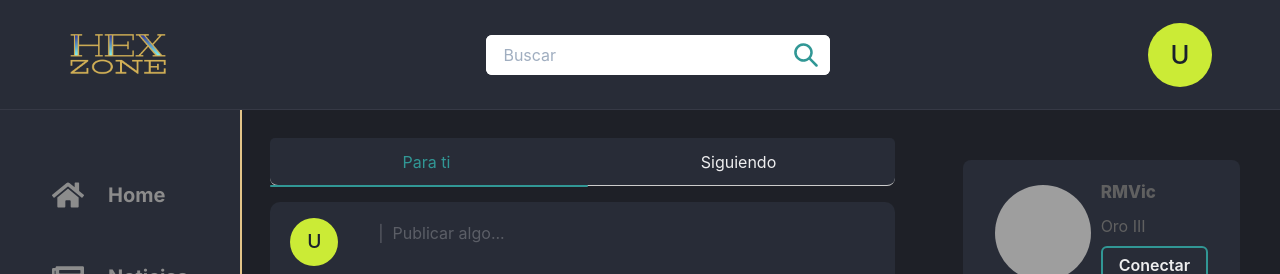
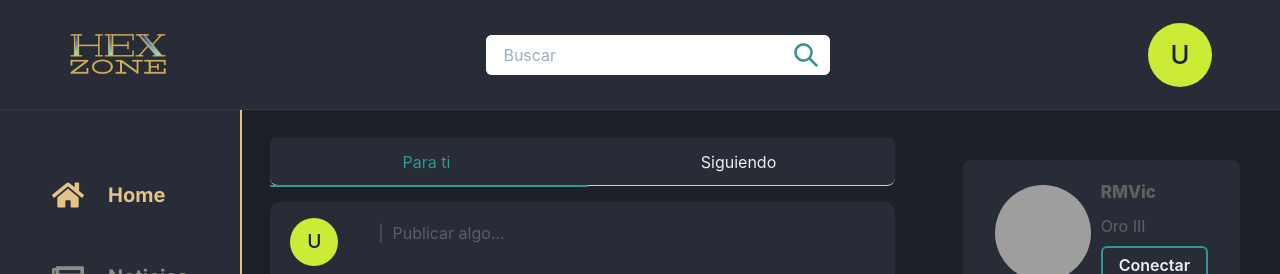
Before and after one commit to No-Country/c13-25-m-node-react, a React (Vite) app in the folder client/: page /dashboard in a window 1280 px wide. Shown: the top 274 px of the page. Built offline with nearby package versions, Linux system fonts and the light colour scheme; grey boxes are pictures that could not be loaded; the HTML template or start-up script is replaced by a standard one.

Commit message:
fix:AuthContext:isAuth

```diff
--- a/client/src/context/AuthContext/index.tsx
+++ b/client/src/context/AuthContext/index.tsx
@@ -18,7 +18,7 @@ interface AuthContextType {
   login: (password: string, email: string) => void
   signup: (email: string, userName: string, password: string) => void
   logout: () => void
-  auth: boolean
+  isAuth: boolean
 }
 
 const AuthContext = createContext<AuthContextType>({} as AuthContextType)
@@ -26,11 +26,11 @@ const AuthContext = createContext<AuthContextType>({} as AuthContextType)
 export const AuthContextProvider = ({ children }: Props) => {
   const [user, setUser] = useState<User>()
   const [loading, setLoading] = useState<boolean>(false)
-  const [auth, setAuth] = useState<boolean>(false)
+  const [isAuth, setIsAuth] = useState<boolean>(false)
 
   const SetData = (res: AxiosResponse) => {
     Cookies.set('HexZone', res.data.token, { expires: 7 })
-    setAuth(true)
+    setIsAuth(true)
   }
 
   const login = (password: string, email: string) => {
@@ -63,7 +63,7 @@ export const AuthContextProvider = ({ children }: Props) => {
     login,
     signup,
     logout,
-    auth,
+    isAuth,
   }
 
   return <AuthContext.Provider value={value}>{children}</AuthContext.Provider>
--- a/client/src/hooks/UseFormLogin/index.tsx
+++ b/client/src/hooks/UseFormLogin/index.tsx
@@ -19,7 +19,7 @@ export const UseFormLogin = () => {
   const handleSubmit = (e: React.FormEvent) => {
     e.preventDefault()
     login(formData.password, formData.email)
-    // login(formData.password, formData.email.toLowerCase())
+    //login(formData.password, formData.email.toLowerCase())
   }
   const handleChange = (e: React.ChangeEvent<HTMLInputElement>) => {
     const { name, value } = e.target
--- a/client/src/pages/Dashboard/components/SimpleSidebar/components/SiderbarLink/index.tsx
+++ b/client/src/pages/Dashboard/components/SimpleSidebar/components/SiderbarLink/index.tsx
@@ -1,13 +1,7 @@
 import { Button, Icon } from '@chakra-ui/react'
+import { Link as RouterLink } from 'react-router-dom'
+import { useState } from 'react'
 
-const styles = {
-  background:
-    ' linear-gradient(270deg, rgba(1, 1, 1, 0) 1.04%, rgba(1, 1, 1, 0.2) 74.48%, rgba(1, 1, 1, 0) 85.42%)',
-  borderColor: '#E3C488',
-  color: '#E3C488',
-}
-
-/* Polygon 1 */
 const Polygon1 = {
   content: "''",
   boxSizing: 'border-box',
@@ -23,7 +17,7 @@ const Polygon1 = {
   borderBottom: '1px solid #E3C488',
   borderLeft: '1px solid #E3C488',
 }
-/* Polygon 2 */
+
 const Polygon2 = {
   ...Polygon1,
   top: '43%',
@@ -32,35 +26,62 @@ const Polygon2 = {
   height: '20px',
 }
 
+const background = {
+  background:
+    'linear-gradient(270deg, rgba(1, 1, 1, 0) 1.04%, rgba(1, 1, 1, 0.2) 74.48%, rgba(1, 1, 1, 0) 85.42%)',
+}
+
 interface SidebarLinkProps {
   icon: React.ElementType
   label: string
+  isSelected: boolean
+  to?: string
+  onClick: () => void
 }
 
 export const SidebarLink = ({
   icon: IconComponent,
   label,
+  isSelected,
+  onClick,
+  to,
 }: SidebarLinkProps) => {
+  const [isHovered, setIsHovered] = useState(false)
+  const buttonStyles = {
+    color: isSelected || isHovered ? '#E3C488' : '#8C8C8C',
+    fontSize: 'xl',
+    fontFamily: 'Inter',
+    justifyContent: 'flex-start',
+    w: '100%',
+    h: '58px',
+    ml: '40px',
+    _hover: background,
+    _focus: {
+      ...background,
+      '&::after': isSelected || isHovered ? Polygon2 : {},
+      '&::before': isSelected || isHovered ? Polygon1 : {},
+    },
+  }
+  const handleMouseEnter = () => {
+    setIsHovered(true)
+  }
+  const handleMouseLeave = () => {
+    setIsHovered(false)
+  }
   return (
     <Button
-      color={'#8C8C8C'}
-      fontFamily={'Inter'}
-      justifyContent={'flex-start'}
-      w={'100%'}
-      h={'58px'}
-      ml={'40px'}
-      fontSize="xl"
+      as={RouterLink}
+      to={to}
+      leftIcon={<Icon as={IconComponent} boxSize={8} mr={4} />}
       variant="ghost"
-      leftIcon={<Icon as={IconComponent} boxSize={8} mr={4} />}
-      _hover={{ ...styles }}
-      _focus={{
-        ...styles,
-
-        '&::after': Polygon2,
-        '&::before': Polygon1,
-      }}
+      {...buttonStyles}
+      onClick={onClick}
+      onMouseEnter={handleMouseEnter}
+      onMouseLeave={handleMouseLeave}
     >
       {label}
     </Button>
   )
 }
+
+export default SidebarLink
--- a/client/src/pages/Dashboard/components/SimpleSidebar/index.tsx
+++ b/client/src/pages/Dashboard/components/SimpleSidebar/index.tsx
@@ -1,3 +1,4 @@
+import { useState } from 'react'
 import { VStack } from '@chakra-ui/react'
 import { FaHome, FaNewspaper, FaComment, FaUsers } from 'react-icons/fa'
 import { SidebarLink } from './components'
@@ -5,16 +6,25 @@ import './styles.css'
 
 const SimpleSidebar = () => {
   const links = [
-    { name: 'Home', icon: FaHome },
-    { name: 'Noticias', icon: FaNewspaper },
-    { name: 'Equipo', icon: FaUsers },
-    { name: 'Chat', icon: FaComment },
+    { name: 'Home', icon: FaHome, to: '/dashboard' },
+    { name: 'Noticias', icon: FaNewspaper, to: '/profile' },
+    { name: 'Equipo', icon: FaUsers, to: '/equipo' },
+    { name: 'Chat', icon: FaComment, to: '/chat' },
   ]
+
+  const [selectedButton, setSelectedButton] = useState('Home')
 
   return (
     <VStack as="nav" p={4} spacing={6} w={'100%'} h="100vh" mt={10}>
       {links.map((link) => (
-        <SidebarLink key={link.name} icon={link.icon} label={link.name} />
+        <SidebarLink
+          to={link.to}
+          key={link.name}
+          icon={link.icon}
+          label={link.name}
+          isSelected={selectedButton === link.name}
+          onClick={() => setSelectedButton(link.name)}
+        />
       ))}
     </VStack>
   )
--- a/client/src/pages/Login/index.tsx
+++ b/client/src/pages/Login/index.tsx
@@ -18,10 +18,10 @@ import { useAuth } from '@/context'
 import { Navigate } from 'react-router-dom'
 
 export const Login = () => {
-  const { auth } = useAuth()
+  const { isAuth } = useAuth()
 
   const { isFormValid, handleSubmit, handleChange, formData } = UseFormLogin()
-  return !auth ? (
+  return !isAuth ? (
     <Flex
       bgImage={`url(${backgroundlogin})`}
       bgPosition="center"
```
Also changed, not shown: client/src/context/ProfileContext/index.tsx (added, +32 -0 lines).
